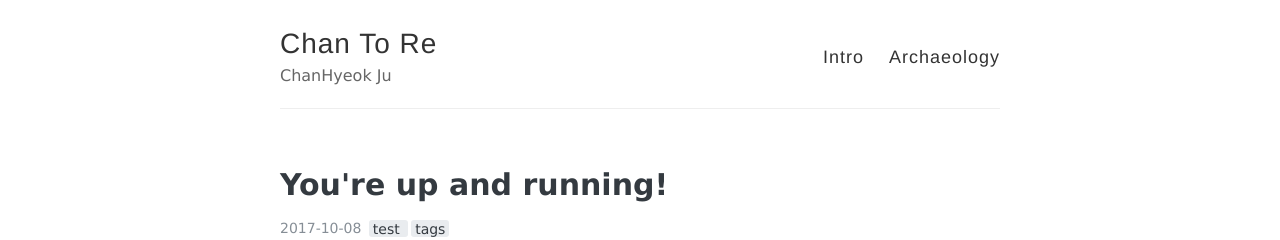
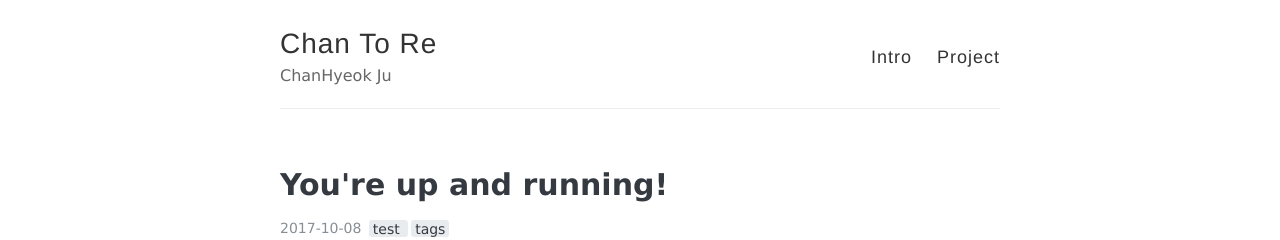
Before and after one commit to mimirep/mimirep.github.io, a Jekyll site: the page built from _posts/2017-10-08-hello-world.md, in a window 1280 px wide. Shown: the top 240 px of the page. Built offline with Jekyll 4.4.1, drawn with Linux system fonts in a browser that asks for light colours.

Commit message:
Update _config.yml

```diff
--- a/_config.yml
+++ b/_config.yml
@@ -21,8 +21,8 @@ avatar: #로고 이미지
 # it from the list(Delete '- name: ' and 'url: ', too!)
 navigation:
   - name: Intro
-    url: /
-  - name: Archaeology
+    url: /ChanToRe.github.io/_posts
+  - name: Project
     url: /
 
 # Pagination
```
